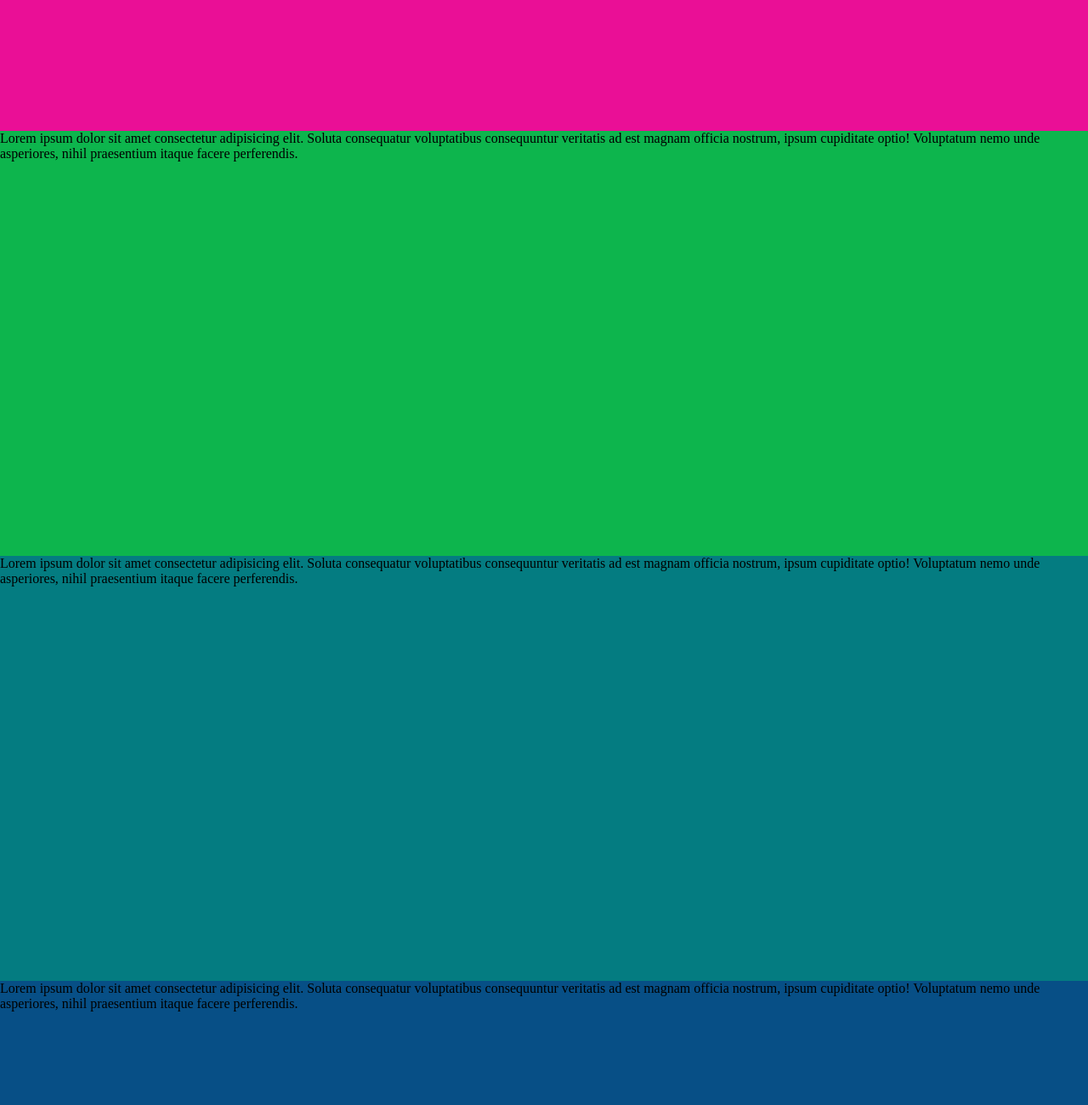
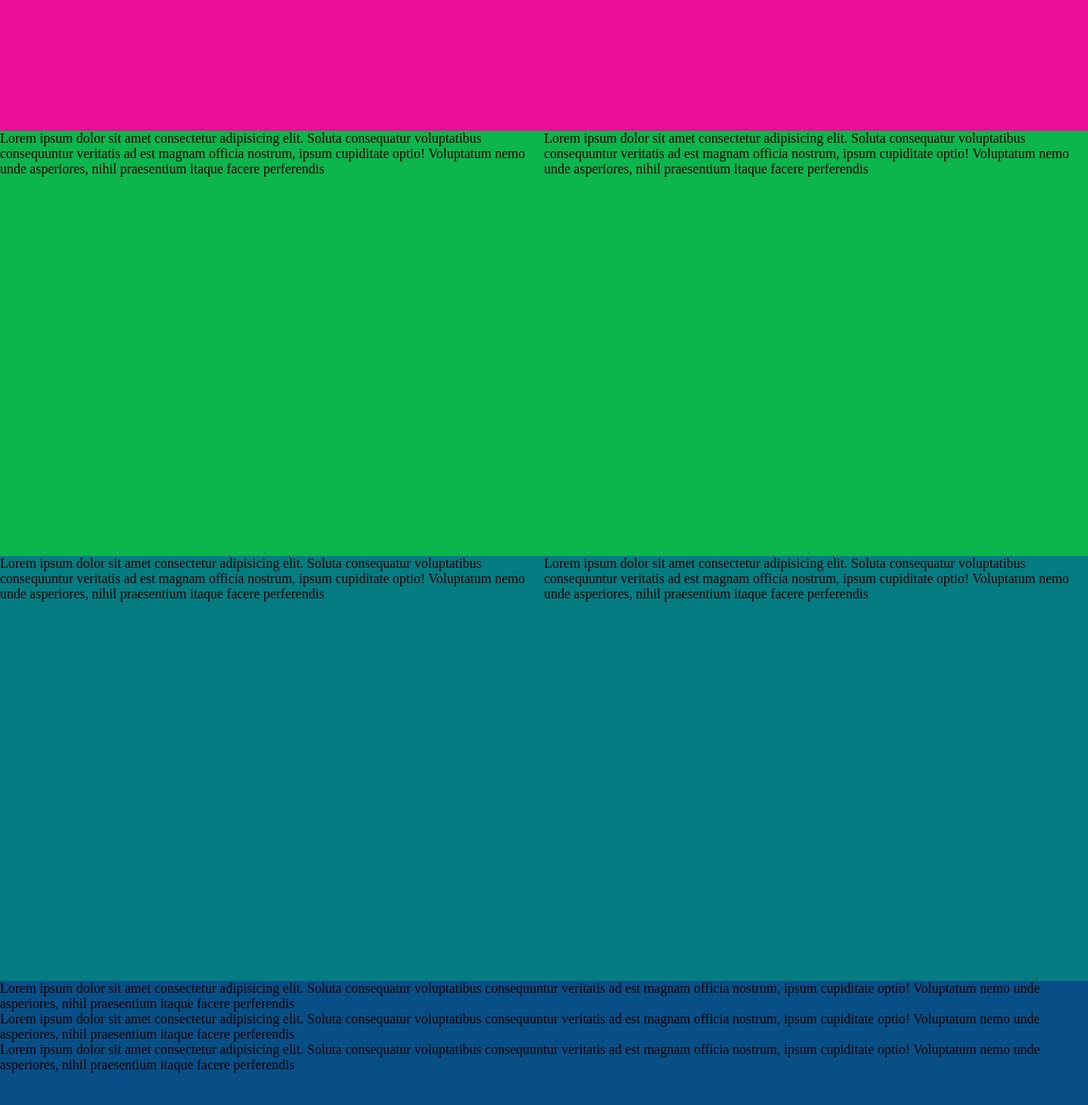
Before and after one commit to torone89/htmlcss-struttura-discord, a plain HTML site: page index.html in a window 1280 px wide. Shown: the part 846-2146 px from the top of the page at 85% size. Drawn offline with Linux system fonts and the light colour scheme.

Commit message:
Adding layout main

```diff
--- a/css/style.css
+++ b/css/style.css
@@ -71,7 +71,6 @@ nav {
 .main-cointaner {
     display: flex;
     flex-direction: column;
-    flex-wrap: nowrap;
     max-width: 100%;
     height: 2500px;
     background-color: #a3a1a1;
@@ -80,25 +79,33 @@ nav {
 #first {
     max-width: 100%;
     height: 500px;
-    background-color: #ea0f96
+    background-color: #ea0f96;
+    display: flex;
+    flex-direction: row;
 }
 
 #second {
     max-width: 100%;
     height: 500px;
-    background-color: #0db54d
+    background-color: #0db54d;
+    display: flex;
+    flex-direction: row;
 }
 
 #third {
     max-width: 100%;
     height: 500px;
-    background-color: #047c81
+    background-color: #047c81;
+    display: flex;
+    flex-direction: row;
 }
 
 #fourth {
     max-width: 100%;
     height: 1000px;
-    background-color: #074f86
+    background-color: #074f86;
+    display: flex;
+    flex-direction: column;
 }
 
 /* Footer */
--- a/index.html
+++ b/index.html
@@ -59,42 +59,115 @@
 
     <main>
 
+        <!-- dividio in sezioni -->
         <div class="main-contaner"></div>
 
         <section id="first">
 
-            Lorem ipsum dolor sit amet consectetur adipisicing elit. Soluta consequatur voluptatibus consequuntur
+
+
+            <p> Lorem ipsum dolor sit amet consectetur adipisicing elit. Soluta consequatur voluptatibus
+                consequuntur
                 veritatis
-            ad est magnam officia nostrum, ipsum cupiditate optio! Voluptatum nemo unde asperiores, nihil praesentium
+                ad est magnam officia nostrum, ipsum cupiditate optio! Voluptatum nemo unde asperiores, nihil
+                praesentium
                 itaque
-            facere perferendis.
+                facere perferendis
+
+            </p>
+
+            <p> Lorem ipsum dolor sit amet consectetur adipisicing elit. Soluta consequatur voluptatibus
+                consequuntur
+                veritatis
+                ad est magnam officia nostrum, ipsum cupiditate optio! Voluptatum nemo unde asperiores, nihil
+                praesentium
+                itaque
+                facere perferendis
+
+            </p>
+
         </section>
 
         <section id="second">
 
-            Lorem ipsum dolor sit amet consectetur adipisicing elit. Soluta consequatur voluptatibus consequuntur
+            <p> Lorem ipsum dolor sit amet consectetur adipisicing elit. Soluta consequatur voluptatibus
+                consequuntur
                 veritatis
-            ad est magnam officia nostrum, ipsum cupiditate optio! Voluptatum nemo unde asperiores, nihil praesentium
+                ad est magnam officia nostrum, ipsum cupiditate optio! Voluptatum nemo unde asperiores, nihil
+                praesentium
                 itaque
-            facere perferendis.
+                facere perferendis
+
+            </p>
+
+            <p> Lorem ipsum dolor sit amet consectetur adipisicing elit. Soluta consequatur voluptatibus
+                consequuntur
+                veritatis
+                ad est magnam officia nostrum, ipsum cupiditate optio! Voluptatum nemo unde asperiores, nihil
+                praesentium
+                itaque
+                facere perferendis
+
+            </p>
+
         </section>
 
         <section id="third">
 
-            Lorem ipsum dolor sit amet consectetur adipisicing elit. Soluta consequatur voluptatibus consequuntur
+            <p> Lorem ipsum dolor sit amet consectetur adipisicing elit. Soluta consequatur voluptatibus
+                consequuntur
                 veritatis
-            ad est magnam officia nostrum, ipsum cupiditate optio! Voluptatum nemo unde asperiores, nihil praesentium
+                ad est magnam officia nostrum, ipsum cupiditate optio! Voluptatum nemo unde asperiores, nihil
+                praesentium
                 itaque
-            facere perferendis.
+                facere perferendis
+
+            </p>
+
+            <p> Lorem ipsum dolor sit amet consectetur adipisicing elit. Soluta consequatur voluptatibus
+                consequuntur
+                veritatis
+                ad est magnam officia nostrum, ipsum cupiditate optio! Voluptatum nemo unde asperiores, nihil
+                praesentium
+                itaque
+                facere perferendis
+
+            </p>
+
         </section>
 
         <section id="fourth">
 
-            Lorem ipsum dolor sit amet consectetur adipisicing elit. Soluta consequatur voluptatibus consequuntur
+            <p> Lorem ipsum dolor sit amet consectetur adipisicing elit. Soluta consequatur voluptatibus
+                consequuntur
                 veritatis
-            ad est magnam officia nostrum, ipsum cupiditate optio! Voluptatum nemo unde asperiores, nihil praesentium
+                ad est magnam officia nostrum, ipsum cupiditate optio! Voluptatum nemo unde asperiores, nihil
+                praesentium
                 itaque
-            facere perferendis.
+                facere perferendis
+
+            </p>
+
+            <p> Lorem ipsum dolor sit amet consectetur adipisicing elit. Soluta consequatur voluptatibus
+                consequuntur
+                veritatis
+                ad est magnam officia nostrum, ipsum cupiditate optio! Voluptatum nemo unde asperiores, nihil
+                praesentium
+                itaque
+                facere perferendis
+
+            </p>
+
+            <p> Lorem ipsum dolor sit amet consectetur adipisicing elit. Soluta consequatur voluptatibus
+                consequuntur
+                veritatis
+                ad est magnam officia nostrum, ipsum cupiditate optio! Voluptatum nemo unde asperiores, nihil
+                praesentium
+                itaque
+                facere perferendis
+
+            </p>
+
         </section>
 
         <div>
```
Lines whose indentation alone changed are shown as unchanged.
